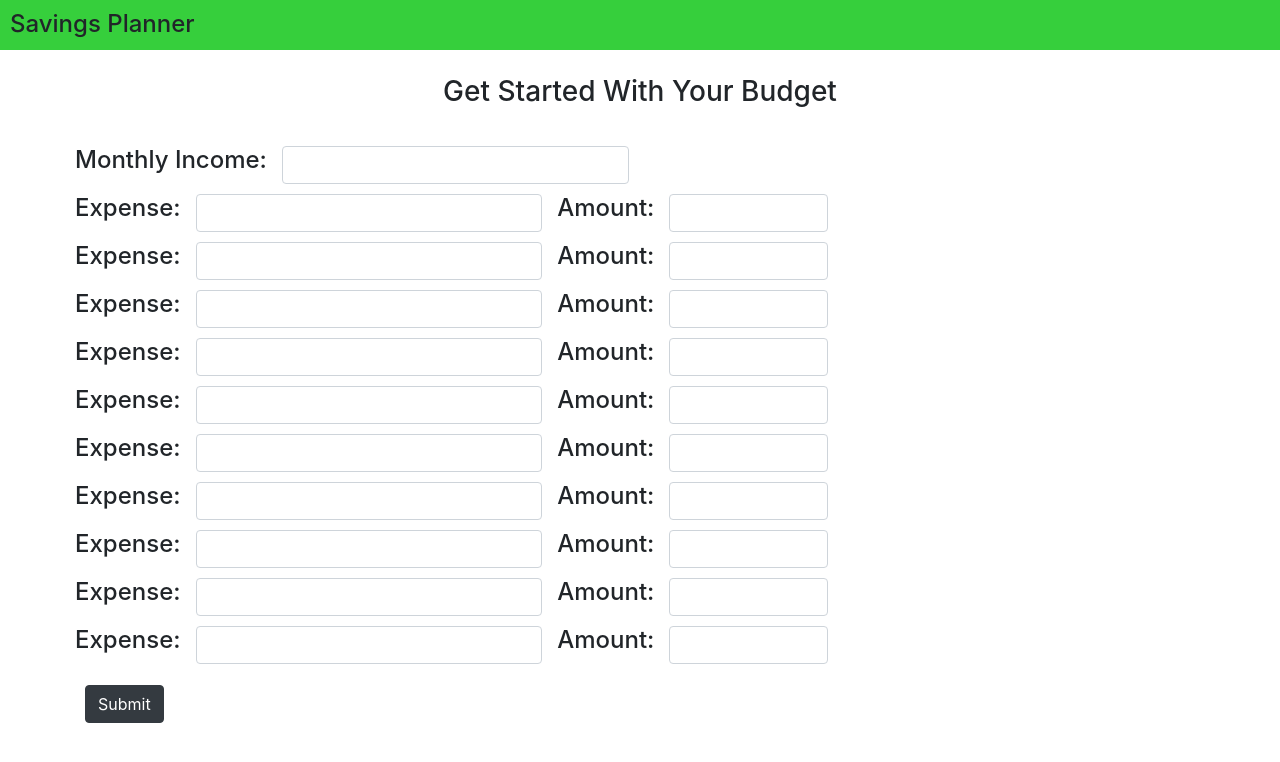
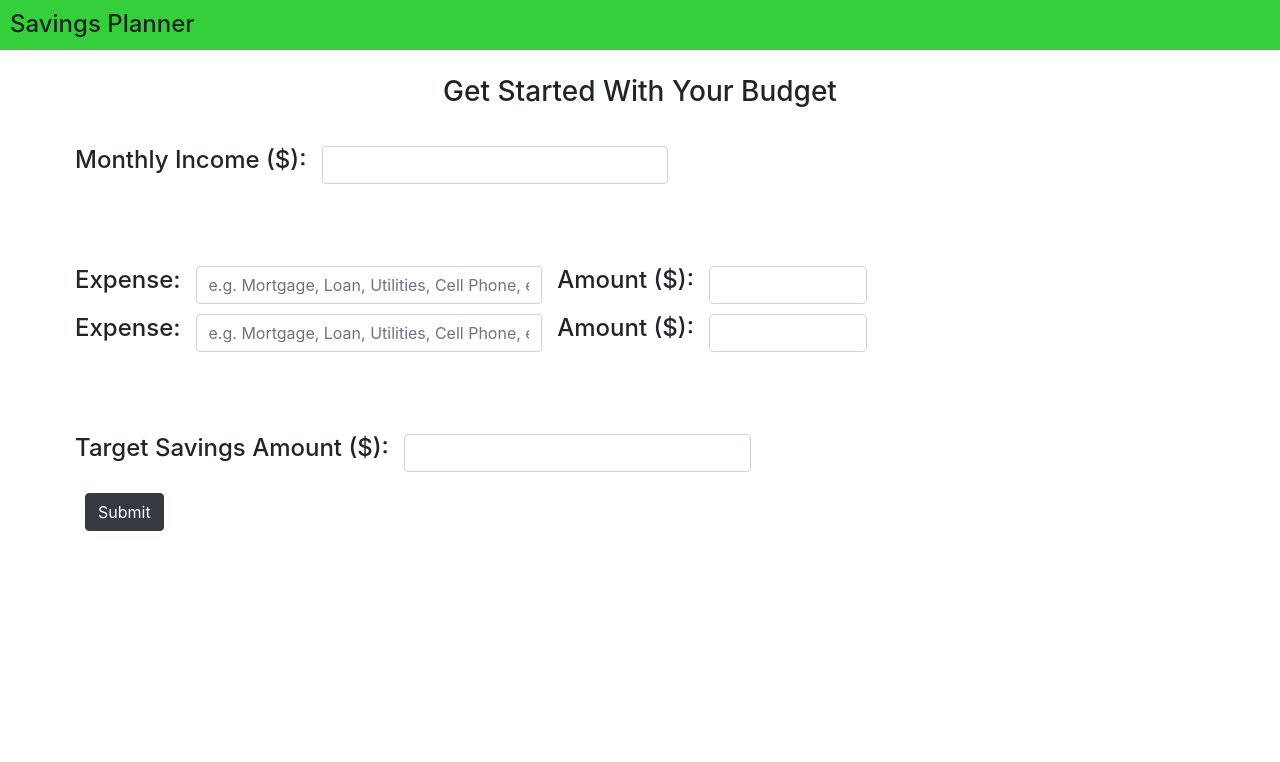
Before and after one commit to kylestefano/savings-planner, a React (Create React App) app in the folder client/: page / in a window 1280 px wide. Shown: the top 762 px of the page. Built offline with nearby package versions, Linux system fonts and the light colour scheme.

Commit message:
adding what I have so far. Still working on adding data to database

```diff
--- /dev/null
+++ b/client/src/components/BudgetPlanner.js
@@ -0,0 +1,27 @@
+import React from "react";
+
+// styling imports
+import "../index.css";
+import { Row, Col } from "react-bootstrap";
+
+class BudgetPlanner extends React.Component {
+  render() {
+    return (
+      <Row className="event-page-row">
+        <Col lg={4}>
+          <Row className="justify-content-md-center">
+
+          </Row>
+          <Row>
+
+          </Row>
+        </Col>
+        <Col lg={8}>
+
+        </Col>
+      </Row>
+    );
+  }
+}
+
+export default BudgetPlanner;
--- a/client/src/components/InputForm.js
+++ b/client/src/components/InputForm.js
@@ -3,12 +3,39 @@ import { Link } from "react-router-dom";
 import { Row, Col, Container } from "react-bootstrap";
 import { connect } from "react-redux";
 import "../index.css";
+import { createBudget } from "../actions/index.js";
+import { bindActionCreators } from "redux";
 
 class InputForm extends Component {
     constructor(props) {
       super(props);
+
+        this.state = {
+            income: "",
+            expenseCategoryOne: "",
+            expenseAmountOne: "",
+            expenseCategoryTwo: "",
+            expenseAmountTwo: "",
+            goal: "",
+        }
     }
 
+    submitForm() {
+        if (this.state.income && this.state.goal && this.state.expenseCategoryOne && this.state.expenseAmountOne) {
+            const budgetData = {
+                income: this.state.income,
+                expenses: [
+                    {category: this .state.catetgoryOne,
+                     amount: this.state.amountOne},
+                    {category: this .state.catetgoryTwo,
+                     amount: this.state.amountTwo}
+                ],
+                goal: this.state.goal,
+            }
+          this.props.createBudget(budgetData);
+
+        } else alert("Please fill out income, expenses and goal");
+      }
 
 
     renderForm(data) {
@@ -19,84 +46,69 @@ class InputForm extends Component {
          <Row className="mb-6 justify-content-md-center">
 
             <div class="input-group">
-            <div className="justify-content-md-center"><h4 id="income-item" >Monthly Income:  </h4></div>
-            <div class= "col-md-4"><input type="text" id="item-input" class="form-control" placeholder="" onChange= {event => {this.setState({ search: event.target.value})}}></input></div>
+            <div className="justify-content-md-center">
+                <h4 id="income-item" >Monthly Income ($):  </h4>
+            </div>
+            <div class= "col-md-4">
+                <input type="number" id="income-input" class="form-control" placeholder="" onChange= {event => {this.setState({ income: event.target.value })}}></input>
+            </div>
             </div>
 
+            <br></br>
+            <br></br>
+            <br></br>
+
             <div class="input-group">
-            <div><h4 id="expense-item" >Expense:  </h4></div>
-            <div class= "col-md-4"><input type="text" id="item-input" class="form-control" placeholder="" onChange= {event => {this.setState({ search: event.target.value})}}></input></div>
-            <div><h4 id="expense-amount" >Amount:  </h4></div>
-            <div class= "col-md-2"><input type="text" id="amount-input" class="form-control" placeholder="" onChange= {event => {this.setState({ search: event.target.value})}}></input></div>
+            <div>
+                <h4 id="expense-item" >Expense:  </h4>
+            </div>
+            <div class= "col-md-4">
+                <input type="text" id="category-input" class="form-control" placeholder="e.g. Mortgage, Loan, Utilities, Cell Phone, etc" onChange= {event => {this.setState({ expenseCategoryOne: event.target.value })}}></input>
+            </div>
+            <div>
+                <h4 id="expense-amount" >Amount ($):  </h4>
+            </div>
+            <div class= "col-md-2">
+                <input type="number" id="amount-input" class="form-control" placeholder="" onChange= {event => {this.setState({ expenseAmountOne: event.target.value })}}></input>
+            </div>
             </div>
 
 
             <div class="input-group">
-            <div><h4 id="expense-item" >Expense:  </h4></div>
-            <div class= "col-md-4"><input type="text" id="item-input" class="form-control" placeholder="" onChange= {event => {this.setState({ search: event.target.value})}}></input></div>
-            <div><h4 id="expense-amount" >Amount:  </h4></div>
-            <div class= "col-md-2"><input type="text" id="amount-input" class="form-control" placeholder="" onChange= {event => {this.setState({ search: event.target.value})}}></input></div>
+            <div>
+                <h4 id="expense-item" >Expense:  </h4>
+            </div>
+            <div class= "col-md-4">
+                <input type="text" id="category-input" class="form-control" placeholder="e.g. Mortgage, Loan, Utilities, Cell Phone, etc" onChange= {event => {this.setState({ expenseCategoryTwo: event.target.value })}}></input>
+            </div>
+            <div>
+                <h4 id="expense-amount" >Amount ($):  </h4>
+            </div>
+            <div class= "col-md-2">
+                <input type="number" id="amount-input" class="form-control" placeholder="" onChange= {event => {this.setState({ expenseAmountTwo: event.target.value })}}></input>
+            </div>
             </div>
 
+
+
+            <br></br>
+            <br></br>
+            <br></br>
+
             <div class="input-group">
-            <div><h4 id="expense-item" >Expense:  </h4></div>
-            <div class= "col-md-4"><input type="text" id="item-input" class="form-control" placeholder="" onChange= {event => {this.setState({ search: event.target.value})}}></input></div>
-            <div><h4 id="expense-amount" >Amount:  </h4></div>
-            <div class= "col-md-2"><input type="text" id="amount-input" class="form-control" placeholder="" onChange= {event => {this.setState({ search: event.target.value})}}></input></div>
+            <div className="justify-content-md-center">
+                <h4 id="savings-item" >Target Savings Amount ($):  </h4>
+                </div>
+            <div class= "col-md-4">
+                <input type="number" id="item-input" class="form-control" placeholder="" value = {this.state.goal} onChange= {event => {this.setState({ goal: event.target.value })}}></input>
+                </div>
             </div>
 
-            <div class="input-group">
-            <div><h4 id="expense-item" >Expense:  </h4></div>
-            <div class= "col-md-4"><input type="text" id="item-input" class="form-control" placeholder="" onChange= {event => {this.setState({ search: event.target.value})}}></input></div>
-            <div><h4 id="expense-amount" >Amount:  </h4></div>
-            <div class= "col-md-2"><input type="text" id="amount-input" class="form-control" placeholder="" onChange= {event => {this.setState({ search: event.target.value})}}></input></div>
-            </div>
-
-            <div class="input-group">
-            <div><h4 id="expense-item" >Expense:  </h4></div>
-            <div class= "col-md-4"><input type="text" id="item-input" class="form-control" placeholder="" onChange= {event => {this.setState({ search: event.target.value})}}></input></div>
-            <div><h4 id="expense-amount" >Amount:  </h4></div>
-            <div class= "col-md-2"><input type="text" id="amount-input" class="form-control" placeholder="" onChange= {event => {this.setState({ search: event.target.value})}}></input></div>
-            </div>
-
-            <div class="input-group">
-            <div><h4 id="expense-item" >Expense:  </h4></div>
-            <div class= "col-md-4"><input type="text" id="item-input" class="form-control" placeholder="" onChange= {event => {this.setState({ search: event.target.value})}}></input></div>
-            <div><h4 id="expense-amount" >Amount:  </h4></div>
-            <div class= "col-md-2"><input type="text" id="amount-input" class="form-control" placeholder="" onChange= {event => {this.setState({ search: event.target.value})}}></input></div>
-            </div>
-
-            <div class="input-group">
-            <div><h4 id="expense-item" >Expense:  </h4></div>
-            <div class= "col-md-4"><input type="text" id="item-input" class="form-control" placeholder="" onChange= {event => {this.setState({ search: event.target.value})}}></input></div>
-            <div><h4 id="expense-amount" >Amount:  </h4></div>
-            <div class= "col-md-2"><input type="text" id="amount-input" class="form-control" placeholder="" onChange= {event => {this.setState({ search: event.target.value})}}></input></div>
-            </div>
-
-            <div class="input-group">
-            <div><h4 id="expense-item" >Expense:  </h4></div>
-            <div class= "col-md-4"><input type="text" id="item-input" class="form-control" placeholder="" onChange= {event => {this.setState({ search: event.target.value})}}></input></div>
-            <div><h4 id="expense-amount" >Amount:  </h4></div>
-            <div class= "col-md-2"><input type="text" id="amount-input" class="form-control" placeholder="" onChange= {event => {this.setState({ search: event.target.value})}}></input></div>
-            </div>
-
-            <div class="input-group">
-            <div><h4 id="expense-item" >Expense:  </h4></div>
-            <div class= "col-md-4"><input type="text" id="item-input" class="form-control" placeholder="" onChange= {event => {this.setState({ search: event.target.value})}}></input></div>
-            <div><h4 id="expense-amount" >Amount:  </h4></div>
-            <div class= "col-md-2"><input type="text" id="amount-input" class="form-control" placeholder="" onChange= {event => {this.setState({ search: event.target.value})}}></input></div>
-            </div>
-
-            <div class="input-group">
-            <div><h4 id="expense-item" >Expense:  </h4></div>
-            <div class= "col-md-4"><input type="text" id="item-input" class="form-control" placeholder="" onChange= {event => {this.setState({ search: event.target.value})}}></input></div>
-            <div><h4 id="expense-amount" >Amount:  </h4></div>
-            <div class= "col-md-2"><input type="text" id="amount-input" class="form-control" placeholder="" onChange= {event => {this.setState({ search: event.target.value})}}></input></div>
-            </div>
         </Row>
 
+
         </div>
-            <button id="search-button" type="button" class="btn btn-dark" onClick= {event=> {this.handleClickEvent(event)}}>Submit</button>
+            <button id="tag-submit" type="button" class="btn btn-dark" onClick= {this.submitForm.bind(this)}>Submit</button>
 
        </form>
      </div>
@@ -123,7 +135,7 @@ class InputForm extends Component {
   }
 
   function mapDispatchToProps(dispatch) {
-
+    return bindActionCreators({ createBudget }, dispatch);
   }
 
   export default connect(mapStateToProps, mapDispatchToProps)(InputForm);
--- /dev/null
+++ b/client/src/reducers/budgetReducer.js
@@ -0,0 +1,13 @@
+import { CREATE_BUDGET } from '../actions/index'
+
+
+
+export default function(state = [], action) {
+  switch (action.type) {
+    case CREATE_BUDGET:
+        console.log(action.payload.data)
+      return action.payload.data
+    default:
+      return state;
+  }
+}
--- a/client/src/reducers/index.js
+++ b/client/src/reducers/index.js
@@ -1,9 +1,9 @@
 import { combineReducers } from 'redux';
-import ProductReducer from './products-reducer';
+import BudgetReducer from './budgetReducer';
 
 
 const rootReducer = combineReducers({
-    products: ProductReducer
+    budget: BudgetReducer
 
 });
 
--- a/client/src/reducers/products-reducer.js
+++ /dev/null
@@ -1,15 +0,0 @@
-import { FETCH_PRODUCTS } from '../actions/index'
-
-const Default_STATE = {
-  pageNumber: 'page=1', sort:'', category:'', searchInput:''
-}
-
-export default function(state = Default_STATE, action) {
-  switch (action.type) {
-    case FETCH_PRODUCTS:
-        console.log(action.payload.data)
-      return {products: action.payload.data.products, productCount: action.payload.data.productCount}
-    default:
-      return state;
-  }
-}
```
Also changed, not shown: client/src/actions/index.js (+19 -28 lines), client/src/components/App.js (+12 -0 lines), 2 other files (tests, documents, lock files or other folders).
